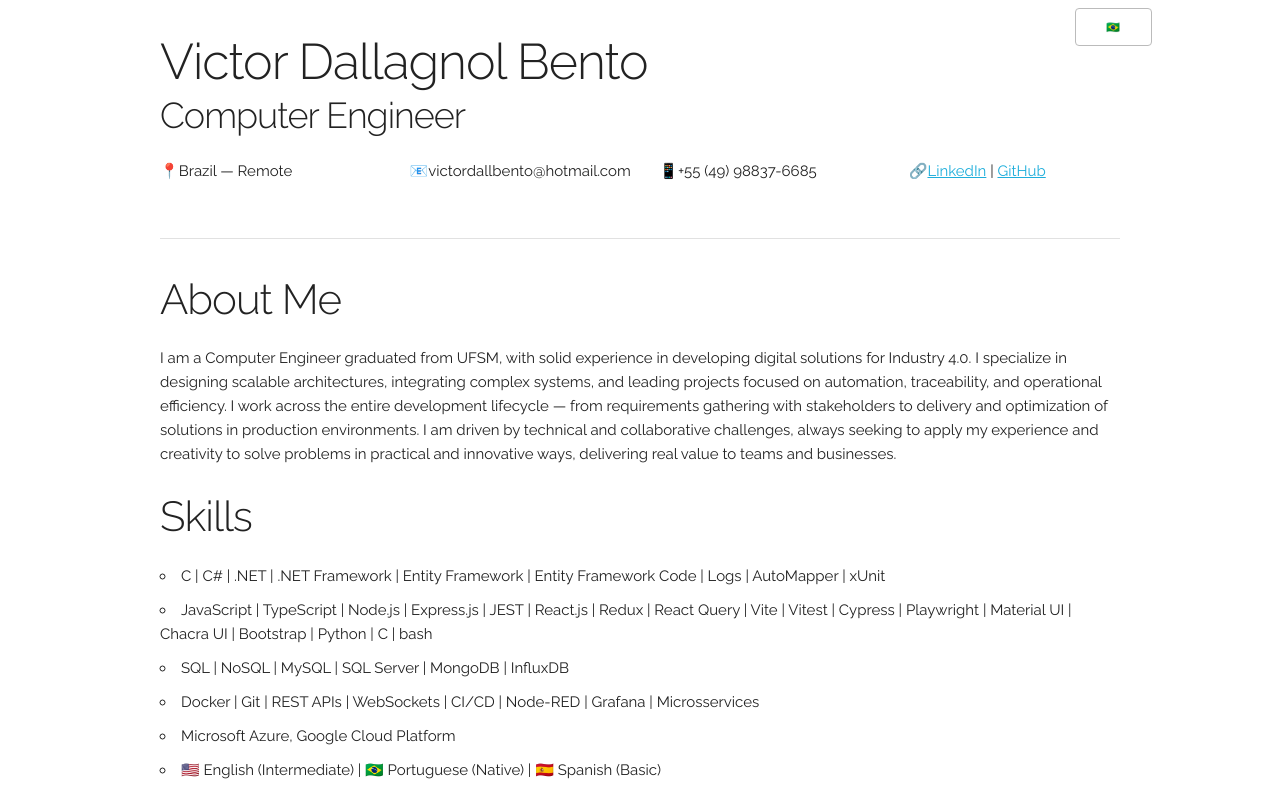
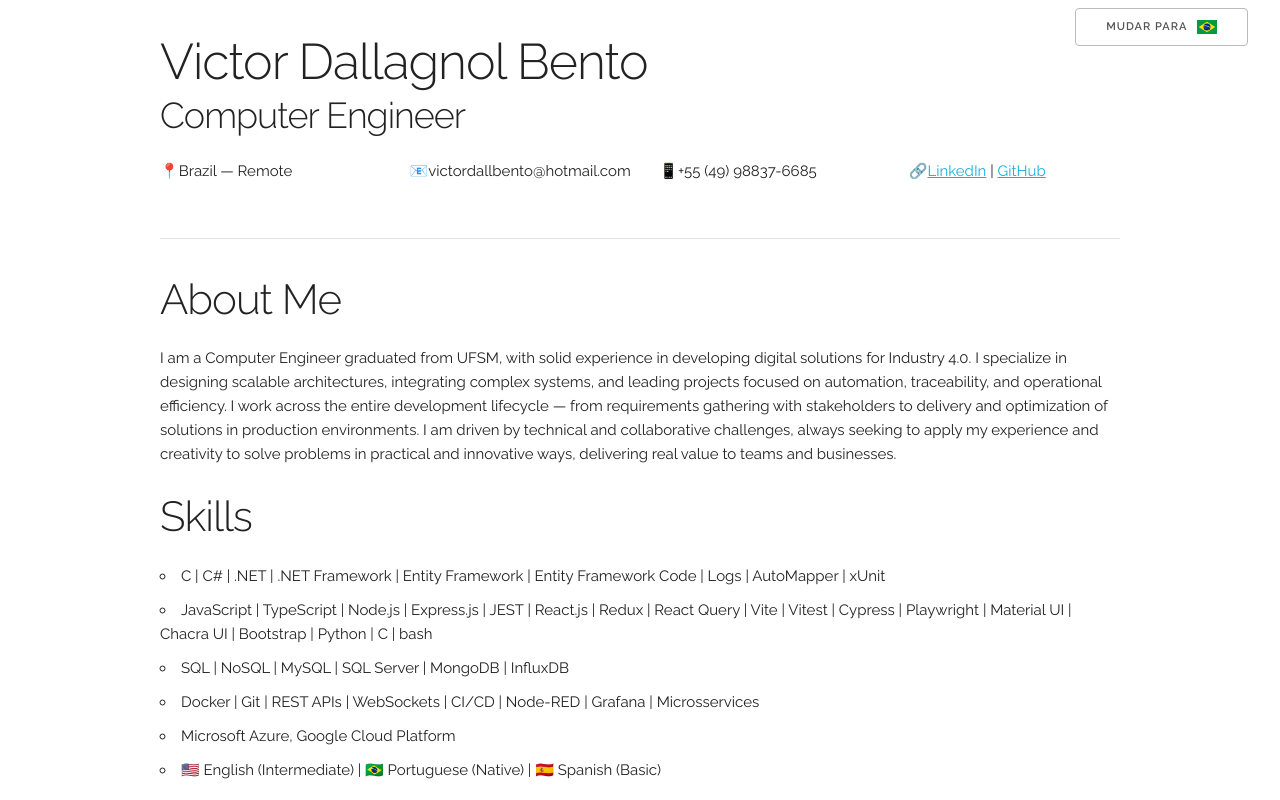
Before and after one commit to bentodvictor/curriculum-vitae, a plain HTML site: page index.html in a window 1280 px wide. Shown: the top 800 px of the page. Drawn offline with Linux system fonts and the light colour scheme.

Commit message:
use svg flags instead of default device icons + add download button to export pdf cv

```diff
--- a/index.html
+++ b/index.html
@@ -15,9 +15,6 @@
     <link rel="stylesheet" href="css/skeleton.css" />
 
     <style>
-      * {
-        font-family: "Raleway", "Courier New", Courier, monospace;
-      }
       .info {
         text-wrap-mode: nowrap;
       }
@@ -27,7 +24,21 @@
       div .title > h3 {
         margin-bottom: 2rem;
       }
-
+      .flag {
+        justify-content: center;
+        align-items: center;
+        display: inline-flex;
+        flex-direction: row;
+        flex-wrap: nowrap;
+        align-content: space-between;
+      }
+      .flag > p {
+        margin: 0;
+        padding: 0 1rem 0 0;
+      }
+      a.button.button-primary {
+        color: unset;
+      }
       /* Utility Classes */
 
       /* Make element full width */
@@ -67,7 +78,15 @@
           <h3>Computer Engineer</h3>
         </div>
         <div class="one columns">
-          <a class="button" href="index-br.html">🇧🇷</a>
+          <a class="button flag" href="index-br.html">
+            <p>Mudar para</p>
+            <img
+              src="./flags/br.svg"
+              alt="Brazil Flag"
+              width="20"
+              height="20"
+            />
+          </a>
         </div>
         <br />
       </div>
@@ -262,6 +281,14 @@
           scalable applications.
         </li>
       </ul>
+      <hr />
+      <a
+        class="button button-primary"
+        href="./assets/Victor Dallagnol Bento CV EN.pdf"
+        download="Victor Dallagnol Bento CV EN.pdf"
+        target="_blank"
+        >💾 Download</a
+      >
     </div>
   </body>
 </html>
```
Also changed, not shown: index-br.html (+32 -4 lines).
